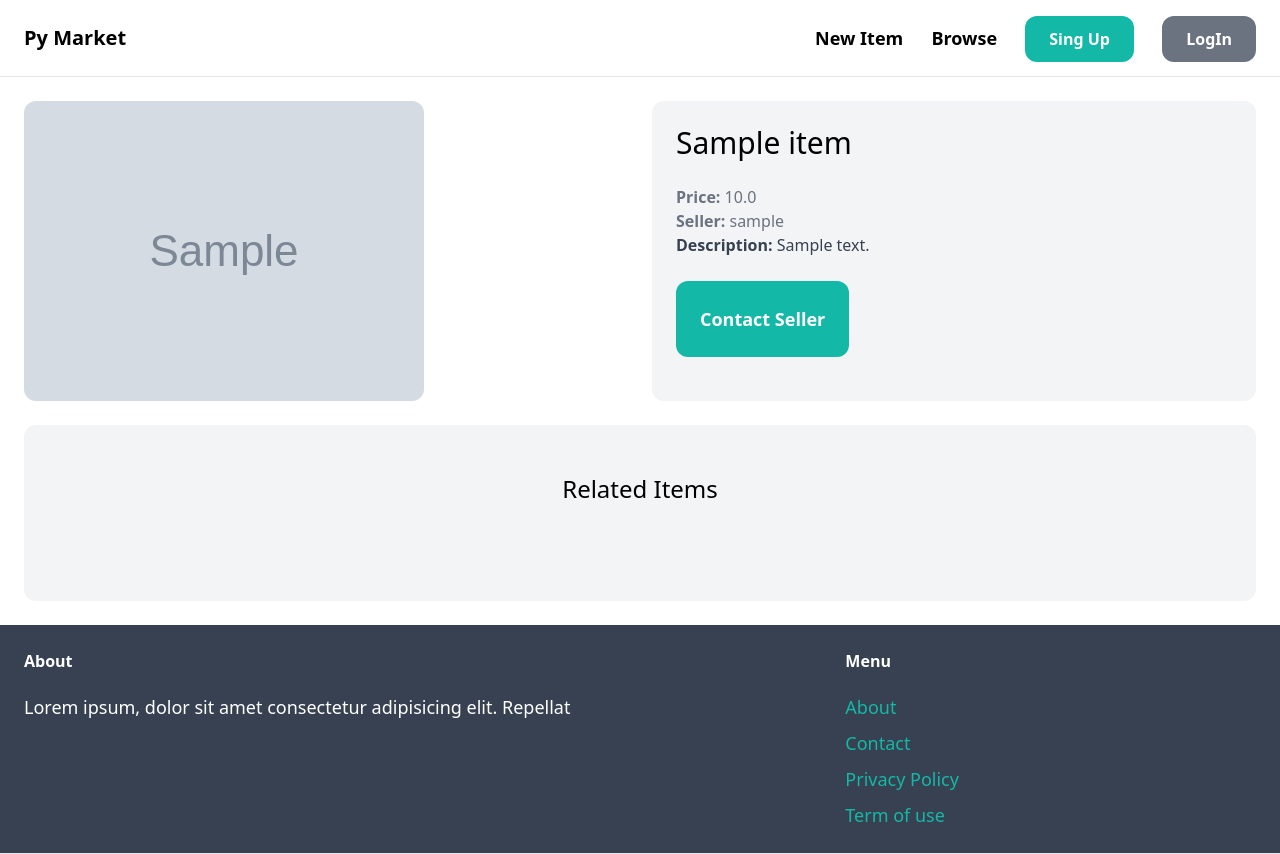
After one commit to joaoespanha/py_market, a Django app: page /items/1 in a window 1280 px wide. The commit adds this page. Run offline with Django 4.2, Linux system fonts and the light colour scheme; tables that the repository leaves empty hold one stand-in row (values such as "Sample post"); grey boxes marked "Sample" are stand-in pictures; some libraries are stand-ins or nearby versions.

Commit message:
implementing item details page

```diff
--- a/py_market/core/templates/core/index.html
+++ b/py_market/core/templates/core/index.html
@@ -16,7 +16,7 @@
         {% for item in items %}
 
         <div>
-            <a href="#">
+            <a href="{% url 'item:details' item.id %}">
                 <div>
                     <img src="{{item.image.url}}" class="rounded-t-xl">
                 </div>
--- /dev/null
+++ b/py_market/item/templates/item/item_details.html
@@ -0,0 +1,55 @@
+{% extends 'core/base.html' %}
+
+
+{% block content %}
+<div class="grid grid-cols-4 gap-6">
+    <div class="col-span-2 ">
+        <img src="{{item.image.url}}" alt="{{item.name}} photo" class="rounded-xl ">
+
+    </div>
+
+    <div class="bg-gray-100 p-6 col-span-2 rounded-xl">
+        <h1 class="mb-6 text-3xl">{{item.name}}</h1>
+        <p class="text-gray-500"><strong>Price: </strong>{{item.price}}</p>
+        <p class="text-gray-500"><strong>Seller: </strong>{{item.created_by}}</p>
+
+        <p class="text-gray-700"><strong class="text-gray-700">Description: </strong>{{item.description}}</p>
+
+        <a href="#"
+            class="inline-block mt-6 py-6 px-6 text-lg bg-teal-500 text-white rounded-xl font-semibold hover:bg-teal-700 ">Contact
+            Seller</a>
+    </div>
+
+
+</div>
+
+
+<div class="mt-6 px-6 py-12 bg-gray-100 rounded-xl">
+
+    <h2 class="mb-12 text-2xl text-center">Related Items</h2>
+
+    <div class="grid grid-cols-3 gap-3">
+        {% for item in related_items %}
+
+        <div>
+            <a href="{% url 'item:details' item.id %}">
+                <div>
+                    <img src="{{item.image.url}}" class="rounded-t-xl">
+                </div>
+
+
+                <div class="p-6 bg-white rounded-b-xl">
+                    <h2 class="font-semibold text-x">{{item.name}}</h2>
+                    <h3>{{item.price}}</h3>
+                    <p>{{item.description}}</p>
+                </div>
+            </a>
+
+        </div>
+
+        {% endfor %}
+    </div>
+</div>
+
+
+{% endblock %}
--- /dev/null
+++ b/py_market/item/urls.py
@@ -0,0 +1,11 @@
+from django.urls import path
+from . import views
+
+
+
+app_name = 'item'
+
+urlpatterns = [
+    path('<int:item_id>', views.details, name='details')
+
+]
--- a/py_market/item/views.py
+++ b/py_market/item/views.py
@@ -1,3 +1,8 @@
-from django.shortcuts import render
+from django.shortcuts import render, get_object_or_404
+from .models import Item
+# Create your views here.
+def details(request, item_id):
+    item =  get_object_or_404(Item, pk=item_id)
+    related_items = Item.objects.filter(category=item.category).exclude(pk=item_id)[0:3]
 
-# Create your views here.
+    return render(request, 'item/item_details.html', context={'item':item, 'related_items':related_items} )
--- a/py_market/py_market/urls.py
+++ b/py_market/py_market/urls.py
@@ -1,12 +1,13 @@
 from django.conf import settings
 from django.contrib import admin
 from django.conf.urls.static import static
-from django.urls import path
+from django.urls import path, include
 from core.views import index, contact
 
 
 urlpatterns = [
     path("admin/", admin.site.urls),
     path("", index, name="index"),
+    path('items/', include('item.urls')),
     path("contact/", contact, name="contact"),
 ] + static(settings.MEDIA_URL, document_root=settings.MEDIA_ROOT)
```
